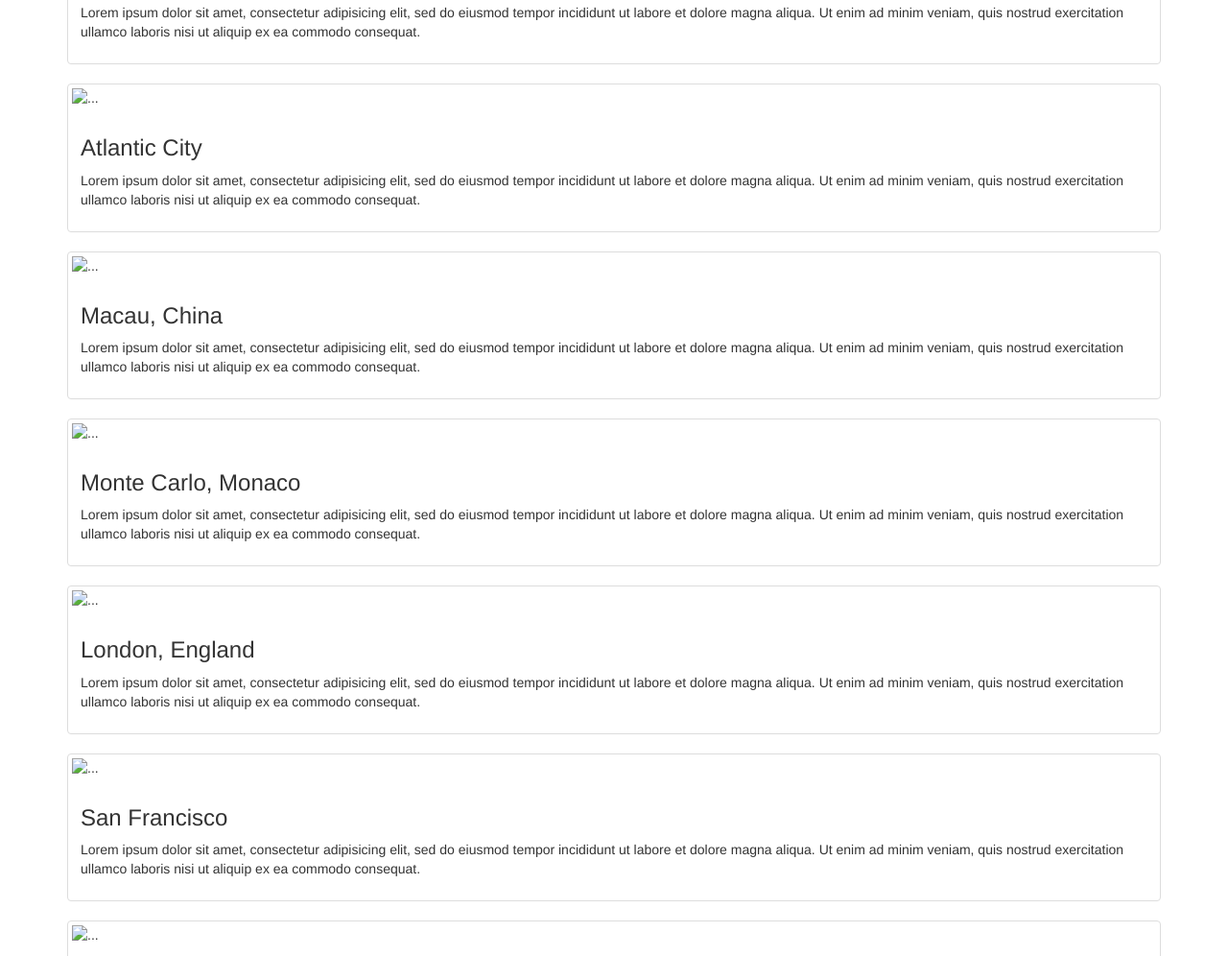
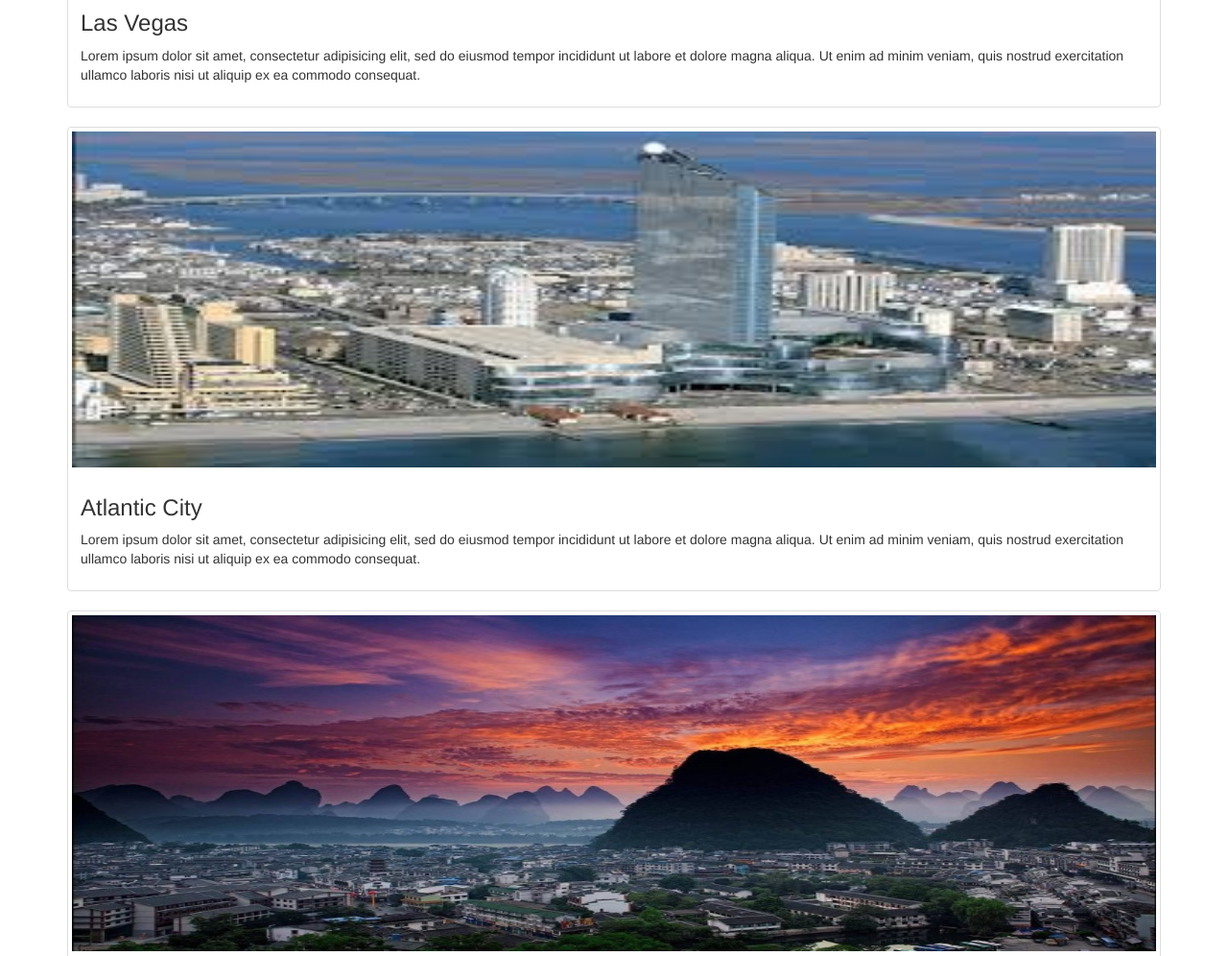
Before and after one commit to RonandoL/Vacation-Suggester, a plain HTML site: page index.html in a window 1280 px wide. Shown: the part 1804-2800 px from the top of the page at 96% size. Drawn offline with nearby package versions, Linux system fonts and the light colour scheme.

Commit message:
Add images to project

```diff
--- a/css/styles.css
+++ b/css/styles.css
@@ -8,6 +8,11 @@ button {
   margin-bottom: 10px;
 }
 
+img.thumb {
+  width: 100%;
+  max-height: 350px;
+}
+
 /*.location, .textBelow, .gambling {
   display: none;
 }*/
--- a/index.html
+++ b/index.html
@@ -97,7 +97,7 @@
           </div>  <!-- /ROW -->
 
           <div class="thumbnail vegas location">
-            <img class="thumb" src="images/" alt="...">
+            <img class="thumb" src="images/vegas.jpg" alt="...">
             <div class="caption">
               <h3>Las Vegas</h3>
               <p>Lorem ipsum dolor sit amet, consectetur adipisicing elit, sed do eiusmod tempor incididunt ut labore et dolore magna aliqua. Ut enim ad minim veniam, quis nostrud exercitation ullamco laboris nisi ut aliquip ex ea commodo consequat. </p>
@@ -105,7 +105,7 @@
           </div>  <!-- /THUMB -->
 
           <div class="thumbnail atlanticCity location">
-            <img class="thumb" src="images/" alt="...">
+            <img class="thumb" src="images/atlanticCity.jpg" alt="...">
             <div class="caption">
               <h3>Atlantic City</h3>
               <p>Lorem ipsum dolor sit amet, consectetur adipisicing elit, sed do eiusmod tempor incididunt ut labore et dolore magna aliqua. Ut enim ad minim veniam, quis nostrud exercitation ullamco laboris nisi ut aliquip ex ea commodo consequat. </p>
@@ -113,7 +113,7 @@
           </div>  <!-- /THUMB -->
 
           <div class="thumbnail macau location">
-            <img class="thumb" src="images/" alt="...">
+            <img class="thumb" src="images/macau.jpg" alt="...">
             <div class="caption">
               <h3>Macau, China</h3>
               <p>Lorem ipsum dolor sit amet, consectetur adipisicing elit, sed do eiusmod tempor incididunt ut labore et dolore magna aliqua. Ut enim ad minim veniam, quis nostrud exercitation ullamco laboris nisi ut aliquip ex ea commodo consequat. </p>
@@ -121,7 +121,7 @@
           </div>  <!-- /THUMB -->
 
           <div class="thumbnail monteCarlo location">
-            <img class="thumb" src="images/" alt="...">
+            <img class="thumb" src="images/monteCarlo.jpg" alt="...">
             <div class="caption">
               <h3>Monte Carlo, Monaco</h3>
               <p>Lorem ipsum dolor sit amet, consectetur adipisicing elit, sed do eiusmod tempor incididunt ut labore et dolore magna aliqua. Ut enim ad minim veniam, quis nostrud exercitation ullamco laboris nisi ut aliquip ex ea commodo consequat. </p>
@@ -129,7 +129,7 @@
           </div>  <!-- /THUMB -->
 
           <div class="thumbnail london location">
-            <img class="thumb" src="images/" alt="...">
+            <img class="thumb" src="images/london.jpg" alt="...">
             <div class="caption">
               <h3>London, England</h3>
               <p>Lorem ipsum dolor sit amet, consectetur adipisicing elit, sed do eiusmod tempor incididunt ut labore et dolore magna aliqua. Ut enim ad minim veniam, quis nostrud exercitation ullamco laboris nisi ut aliquip ex ea commodo consequat. </p>
@@ -137,7 +137,7 @@
           </div>  <!-- /THUMB -->
 
           <div class="thumbnail sanfran location">
-            <img class="thumb" src="images/" alt="...">
+            <img class="thumb" src="images/sanfrancisco.jpg" alt="...">
             <div class="caption">
               <h3>San Francisco</h3>
               <p>Lorem ipsum dolor sit amet, consectetur adipisicing elit, sed do eiusmod tempor incididunt ut labore et dolore magna aliqua. Ut enim ad minim veniam, quis nostrud exercitation ullamco laboris nisi ut aliquip ex ea commodo consequat. </p>
@@ -145,7 +145,7 @@
           </div>  <!-- /THUMB -->
 
           <div class="thumbnail ny location">
-            <img class="thumb" src="images/" alt="...">
+            <img class="thumb" src="images/newYork.jpg" alt="...">
             <div class="caption">
               <h3>New York</h3>
               <p>Lorem ipsum dolor sit amet, consectetur adipisicing elit, sed do eiusmod tempor incididunt ut labore et dolore magna aliqua. Ut enim ad minim veniam, quis nostrud exercitation ullamco laboris nisi ut aliquip ex ea commodo consequat. </p>
@@ -153,7 +153,7 @@
           </div>  <!-- /THUMB -->
 
           <div class="thumbnail disneyland location">
-            <img class="thumb" src="images/" alt="...">
+            <img class="thumb" src="images/disneyland.jpg" alt="...">
             <div class="caption">
               <h3>Disneyland</h3>
               <p>Lorem ipsum dolor sit amet, consectetur adipisicing elit, sed do eiusmod tempor incididunt ut labore et dolore magna aliqua. Ut enim ad minim veniam, quis nostrud exercitation ullamco laboris nisi ut aliquip ex ea commodo consequat. </p>
@@ -161,7 +161,7 @@
           </div>  <!-- /THUMB -->
 
           <div class="thumbnail colorado location">
-            <img class="thumb" src="images/" alt="...">
+            <img class="thumb" src="images/aspenColorado.jpg" alt="...">
             <div class="caption">
               <h3>Aspen Colorado</h3>
               <p>Lorem ipsum dolor sit amet, consectetur adipisicing elit, sed do eiusmod tempor incididunt ut labore et dolore magna aliqua. Ut enim ad minim veniam, quis nostrud exercitation ullamco laboris nisi ut aliquip ex ea commodo consequat. </p>
@@ -169,7 +169,7 @@
           </div>  <!-- /THUMB -->
 
           <div class="thumbnail mordor location">
-            <img class="thumb" src="images/" alt="...">
+            <img class="thumb" src="images/mordor.jpg" alt="...">
             <div class="caption">
               <h3>Mordor</h3>
               <p>Lorem ipsum dolor sit amet, consectetur adipisicing elit, sed do eiusmod tempor incididunt ut labore et dolore magna aliqua. Ut enim ad minim veniam, quis nostrud exercitation ullamco laboris nisi ut aliquip ex ea commodo consequat. </p>
@@ -177,7 +177,7 @@
           </div>  <!-- /THUMB -->
 
           <div class="thumbnail syria location">
-            <img class="thumb" src="images/" alt="...">
+            <img class="thumb" src="images/syria.jpg" alt="...">
             <div class="caption">
               <h3>Syria</h3>
               <p>Lorem ipsum dolor sit amet, consectetur adipisicing elit, sed do eiusmod tempor incididunt ut labore et dolore magna aliqua. Ut enim ad minim veniam, quis nostrud exercitation ullamco laboris nisi ut aliquip ex ea commodo consequat. </p>
```
Also changed, not shown: images/aspenColorado.jpg (added), images/atlanticCity.jpg (added), images/disneyland.jpg (added), images/london.jpg (added), images/macau.jpg (added), images/monteCarlo.jpg (added), images/mordor.jpg (added), images/newYork.jpg (added), images/sanfrancisco.jpg (added), images/syria.jpg (added), images/vegas.jpg (added).
